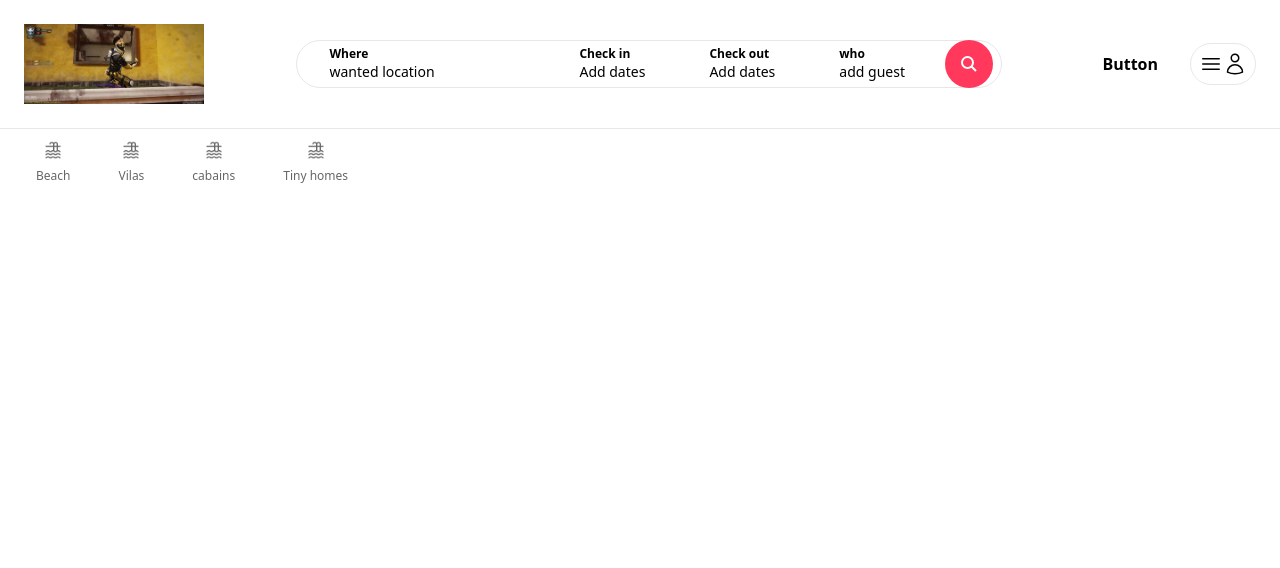
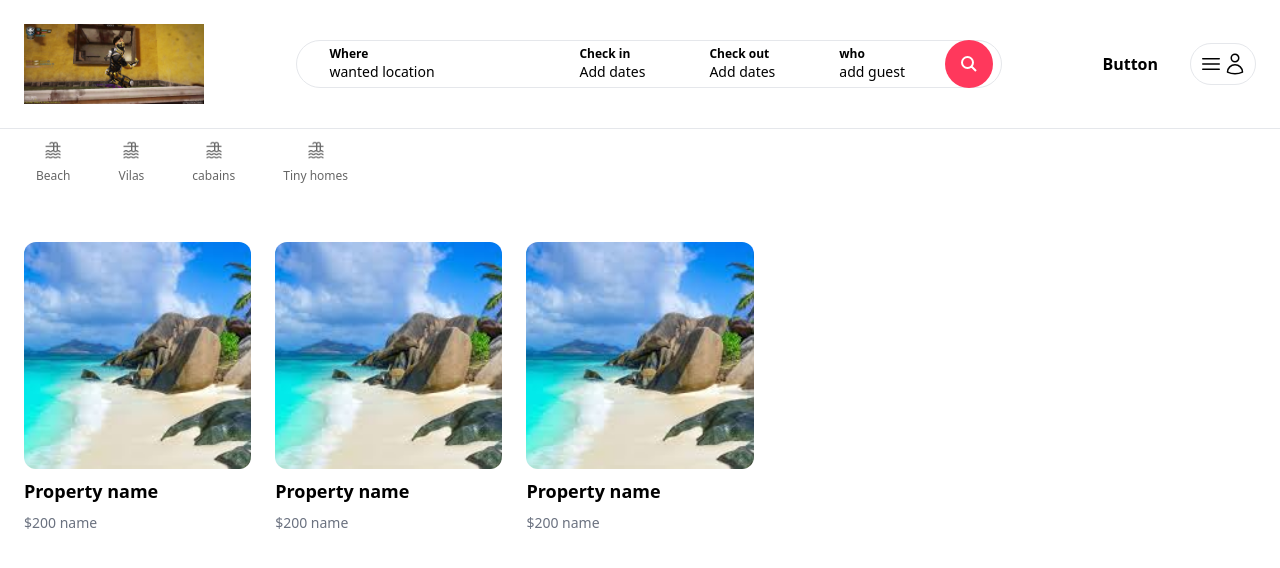
Before and after one commit to AlvaroAguirr/airb-fron, a Next.js app: page / in a window 1280 px wide. Shown: the top 568 px of the page. Built offline with nearby package versions, Linux system fonts and the light colour scheme.

Commit message:
04 list Properties on the front page(static)

```diff
--- /dev/null
+++ b/app/components/properties/PropertyList.tsx
@@ -0,0 +1,14 @@
+import PropertyListItem from "./PropertyListItem"
+
+const PropertyList = () => {
+    return (
+        <>
+            <PropertyListItem/>
+            <PropertyListItem/>
+            <PropertyListItem/>
+        </>
+
+    )
+}
+
+export default PropertyList
--- /dev/null
+++ b/app/components/properties/PropertyListItem.tsx
@@ -0,0 +1,26 @@
+import Image from "next/image";
+const PropertyListItem = () => {
+    return (
+        <div className="cursor-pointer">
+            <div className="relative overflow-hidden aspect-square rounded-xl">
+            <Image
+            fill
+            src="/beach1.jpg"
+            sizes="(max-width:768px) 768px, (max-width: 1200px):768px, 768px"
+            className="hover:scale-110 object-cover transition h-full w-full"
+            alt="beach house"
+            />
+            </div>
+
+            <div className="mt-2">
+                <p className="text-lg font-bold">Property name</p>
+                </div>
+            <div className="mt-2">
+                <p className="text-sm text-gray-500">$200 name</p>
+                </div>
+
+        </div>
+    )
+}
+
+export default PropertyListItem;
--- a/app/page.tsx
+++ b/app/page.tsx
@@ -1,4 +1,6 @@
 import Categories from "./Categories";
+import PropertyList from "./components/properties/PropertyList";
+
 
 
 
@@ -7,6 +9,10 @@
     <main className="max-w-[1500px] mx-auto px-6">
       <Categories/>
 
+    <div className="mt-4 grid grid-cols-1 md:grid-cols-3 lg:grid-cols-5 gap-6">
+    <PropertyList/>
+    </div>
+
     </main>
   );
 }
```
Also changed, not shown: public/beach1.jpg (added).
